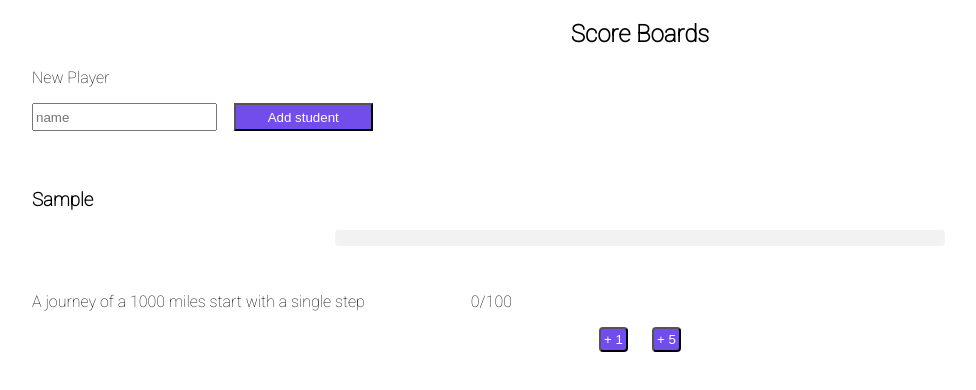
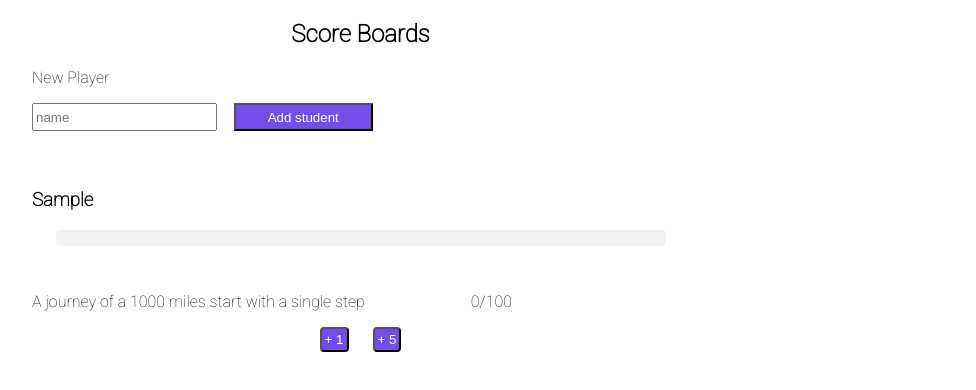
Before and after one commit to luizfiorentino/scoreboard-challenge, a React (Create React App) app: page / in a window 1280 px wide. Both pictures are taken after typing "Sample" into the empty fields and a click on the button "Add student". Shown: the top 390 px of the page, without its empty margins (0-976 px from the left). Built offline with nearby package versions, Linux system fonts and the light colour scheme.

Commit message:
styling- max width added to score-board-main

```diff
--- a/src/scoreboard/styles.css
+++ b/src/scoreboard/styles.css
@@ -2,7 +2,7 @@
 
 .scoreboard-main {
   font-family: "Roboto", sans-serif;
-  /* margin: 0 auto; */
+  max-width: 721px;
 }
 
 .scoreboard-title {
@@ -15,7 +15,7 @@
 }
 
 .add-player {
-  margin-left: 2rem;
+  margin: 0 2rem auto;
 }
 
 .btn {
@@ -33,12 +33,14 @@
 .name {
   margin-top: 2rem;
   display: flex;
+  justify-content: left;
   margin-left: 2rem;
 }
 
 .msg-and-score {
   display: flex;
   justify-content: space-between;
+
   max-width: 30rem;
   margin-left: 2rem;
 }
```
